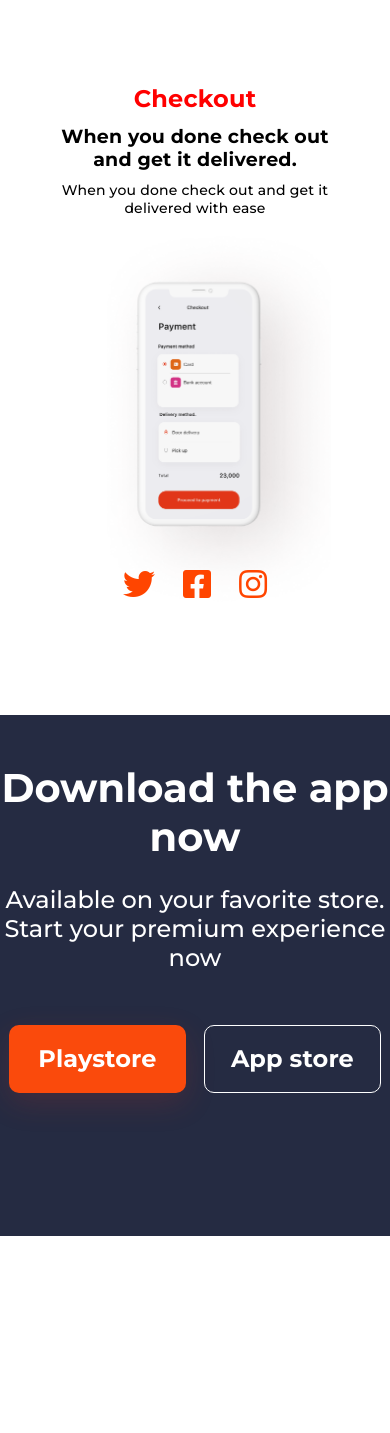
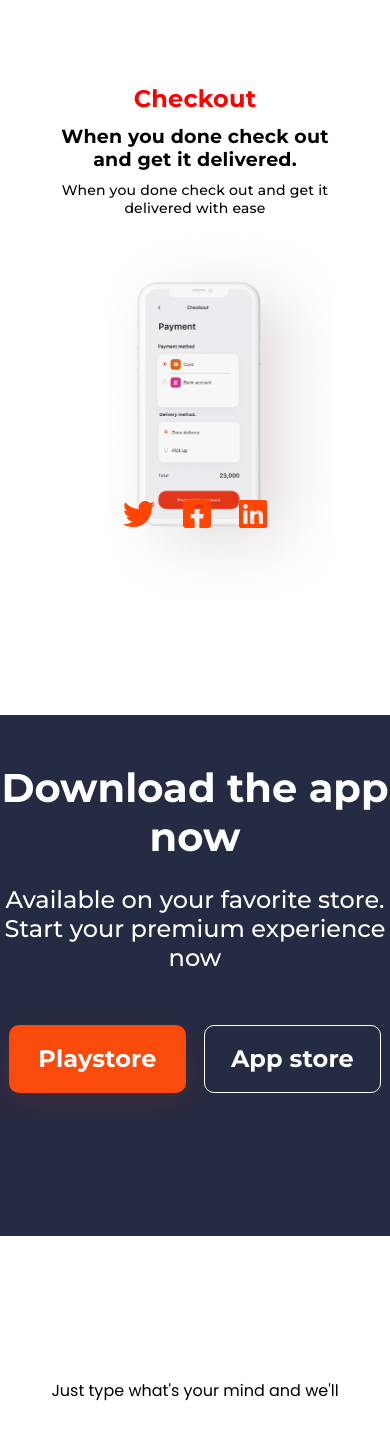
Before and after one commit to eniyavanweb/food-delivery, an Angular app: page / in a window 390 px wide. Shown: the part 3083-4516 px from the top of the page. Before the commit the page ends 4431 px from the top, so only its background shows below. Built offline with nearby package versions, Linux system fonts and the light colour scheme.

Commit message:
full web-all

```diff
--- a/src/app/app.component.css
+++ b/src/app/app.component.css
@@ -80,10 +80,23 @@
 
 
 
+.fo-para
+{
+    text-align: center;
+    display: none;
+}
 
 
+.v
+{
+    display: none;
+}
 
+.my-alter .v-icon
 
+{
+    position: absolute;
+}
 
 
 
@@ -289,10 +302,31 @@
 .my-alter {
     width: 100%;
     position: absolute;
-    top: 226em;
+    top: 222em;
+}
+
+
+.fo-para
+{
+    text-align: center;
+    display: block;
+    padding: 30px 0px;
+}
+.fo-para p
+{
+    font-family: 'poppins';
+}
+
+.v
+{
+    display: block;
+}
+
+.n
+{
+    display: none;
 }
 
 
 
-
 }
--- a/src/app/app.component.html
+++ b/src/app/app.component.html
@@ -41,12 +41,26 @@
         <div class="my-alter">
             <img src="assets/h1.png">
             <ul>
-                <li><i class="fab fa-twitter"></i></li>
-                <li><i class="fab fa-facebook-square"></i></li>
-                <li><i class="fab fa-instagram"></i></li>
+                <li><i class="fab n fa-twitter"></i></li>
+                <li><i class="fab n fa-facebook-square"></i></li>
+                <li><i class="fab n insta fa-instagram"></i></li>
+
             </ul>
+
+            <ul class="v-icon">
+                <li><i class="fab v fa-twitter"></i></li>
+                <li><i class="fab v fa-facebook-square"></i></li>
+                <li><i class="fab v fa-linkedin"></i></li>
+            </ul>
+
+
+
             <p>copywright 2020 Bella Onojie.com</p>
         </div>
+        <div class="fo-para">
+            <p>Just type what's your mind and we'll</p>
+        </div>
+
 
     </div>
 </footer>
```
